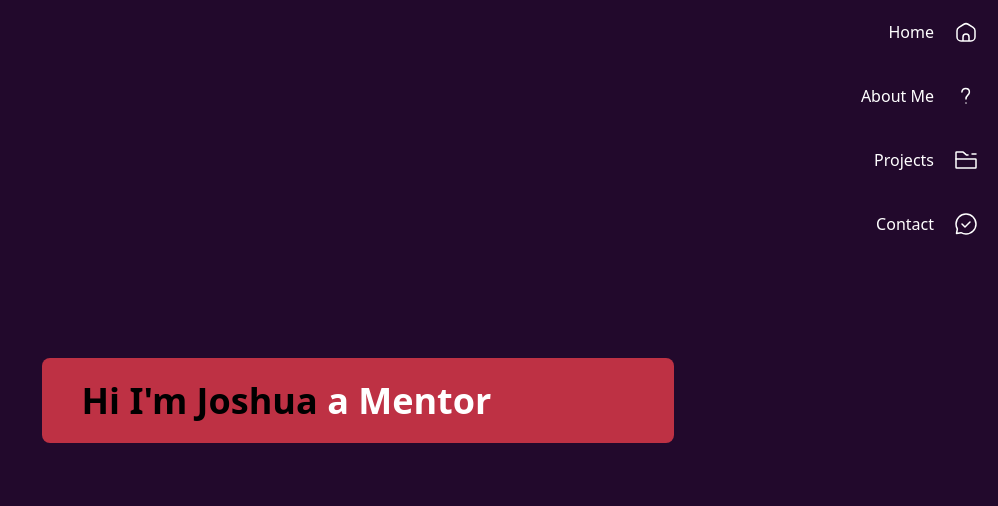
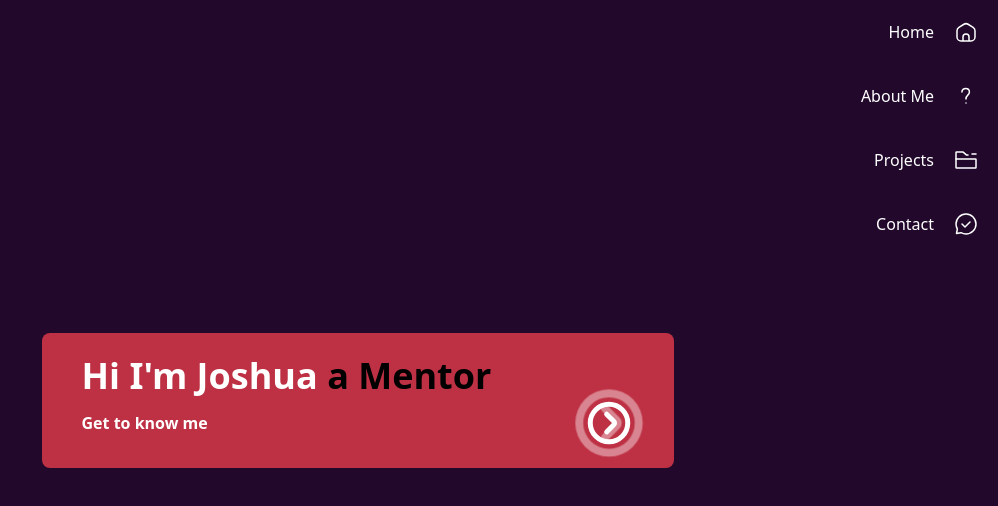
Before and after one commit to MobySchell/portfolio, a React (Vite) app: page / in a window 1280 px wide. Shown: the top 506 px of the page, without its empty margins (282-1280 px from the left). Built offline with nearby package versions, Linux system fonts and the light colour scheme.

Commit message:
added btn to about me

```diff
--- a/src/components/pages/LandingPage.tsx
+++ b/src/components/pages/LandingPage.tsx
@@ -1,12 +1,14 @@
+import { Link } from "react-router-dom";
+
 function LandingPage() {
   return (
     <>
       <div className="grid w-[100%] h-screen bg-primary">
         <div className="place-self-center w-[90%] md:w-fit h-fit bg-action rounded-lg px-10 py-5">
           <div className="grid place-content-center w-[100%] h-[100%] gap-5">
-            <div className="font-extrabold text-3xl md:text-4xl [text-wrap:balance] bg-clip-text text-transparent bg-gradient-to-r from-slate-200/60 to-50% to-slate-200">
+            <div className="text-white font-extrabold text-3xl md:text-4xl [text-wrap:balance] bg-clip-text text-transparent bg-gradient-to-r from-slate-200/60 to-50% to-slate-200">
               Hi I'm Joshua{" "}
-              <span className="text-white inline-flex flex-col h-[calc(theme(fontSize.3xl)*theme(lineHeight.tight))] md:h-[calc(theme(fontSize.4xl)*theme(lineHeight.tight))] overflow-hidden">
+              <span className="text-black inline-flex flex-col h-[calc(theme(fontSize.3xl)*theme(lineHeight.tight))] md:h-[calc(theme(fontSize.4xl)*theme(lineHeight.tight))] overflow-hidden">
                 <ul className="block animate-text-slide-5 text-left leading-tight [&_li]:block">
                   <li>a Web Developer</li>
                   <li>a Leader</li>
@@ -18,6 +20,45 @@ function LandingPage() {
               </span>
             </div>
           </div>
+          <div className="grid grid-cols-2 w-[100%] ">
+            <div className="grid text-white content-center font-semibold">
+              Get to know me
+            </div>
+            <div className="place-self-end ">
+              <div className="absolute animate-my-pingg">
+                <svg
+                  data-name="Layer 1"
+                  height="50"
+                  id="Layer_1"
+                  viewBox="0 0 200 200"
+                  width="100%"
+                  xmlns="http://www.w3.org/2000/svg"
+                >
+                  <title />
+                  <path
+                    fill="#FFFFFF"
+                    d="M100,15a85,85,0,1,0,85,85A84.93,84.93,0,0,0,100,15Zm0,150a65,65,0,1,1,65-65A64.87,64.87,0,0,1,100,165ZM97.5,57.5a9.9,9.9,0,0,0-14,14L112,100,83.5,128.5a9.9,9.9,0,0,0,14,14L126,114a19.92,19.92,0,0,0,0-28.5Z"
+                  />
+                </svg>
+              </div>
+              <Link to="/about" className="relative">
+                <svg
+                  data-name="Layer 1"
+                  height="50"
+                  id="Layer_1"
+                  viewBox="0 0 200 200"
+                  width="100%"
+                  xmlns="http://www.w3.org/2000/svg"
+                >
+                  <title />
+                  <path
+                    fill="#FFFFFF"
+                    d="M100,15a85,85,0,1,0,85,85A84.93,84.93,0,0,0,100,15Zm0,150a65,65,0,1,1,65-65A64.87,64.87,0,0,1,100,165ZM97.5,57.5a9.9,9.9,0,0,0-14,14L112,100,83.5,128.5a9.9,9.9,0,0,0,14,14L126,114a19.92,19.92,0,0,0,0-28.5Z"
+                  />
+                </svg>
+              </Link>
+            </div>
+          </div>
         </div>
       </div>
     </>
```
